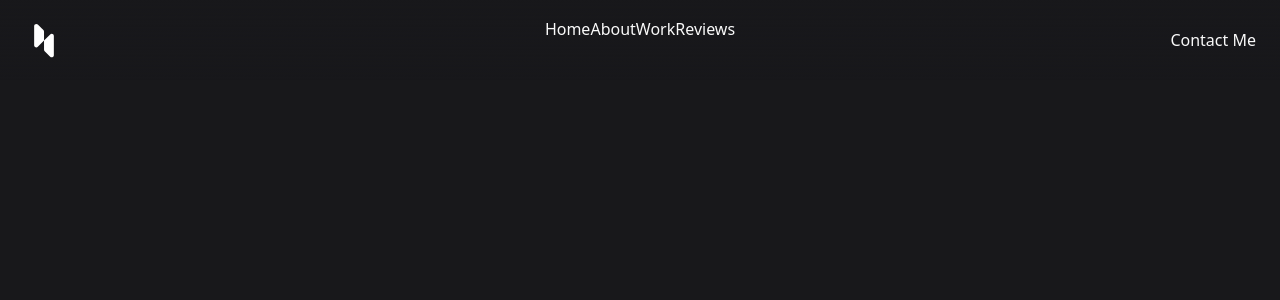
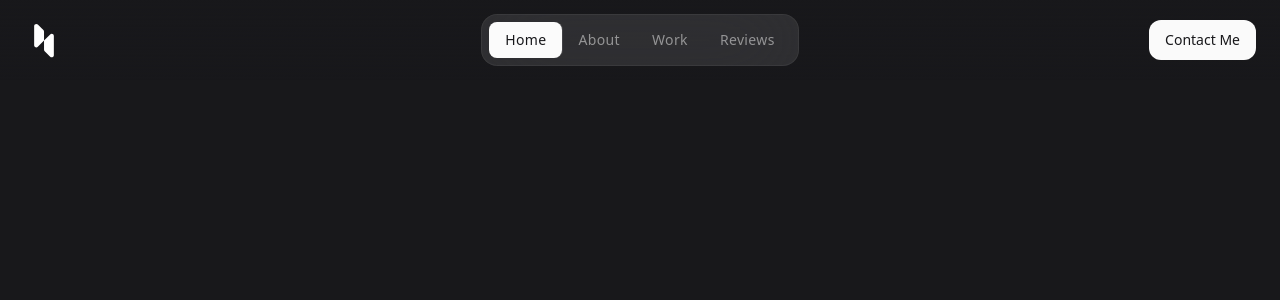
Before and after one commit to yusril86/personal-website, a React (Vite) app: page / in a window 1280 px wide. Shown: the top 300 px of the page. Built offline with nearby package versions, Linux system fonts and the light colour scheme.

Commit message:
header and navbar

```diff
--- a/src/components/Header.jsx
+++ b/src/components/Header.jsx
@@ -1,7 +1,7 @@
 
 import Navbar from "./Navbar";
 import { useState } from "react";
-// import PropTypes from "prop-types";
+ import PropTypes from "prop-types";
 
 const Header = () => {
     const [navOpen,setNavOpen]=useState(false);
--- a/src/index.css
+++ b/src/index.css
@@ -15,7 +15,47 @@ body{
     @apply bg-zinc-900 text-zinc-50 h-[200vh];
 }
 
+/* Utilities */
+.material-symbols-rounded{
+    @apply w-[1em] h-[1em] overflow-hidden;
+    font-variation-settings: 'FILL' 0, 'wght' 400, 'GRAD' 0, 'opsz' 24;
+}
+
 .menu-btn{
     @apply w-10 h-10 grid place-items-center bg-zinc-50/10 rounded-xl ring-inset ring-1 ring-zinc-50/[0.02]
     backdrop-blur-2xl hover:bg-zinc-50/10 transition-[transform,background-color] active:scale-95;
 }
+
+.navbar{
+    @apply absolute top-full mt-2 right-0 min-w-40 p-2
+    bg-zinc-50/10 rounded-2xl ring-inset  ring-1
+    ring-zinc-50/5 scale-95 isolate blur-sm opacity-0 invisible transition-[opacity,transform,filter]
+    md:static md:flex md:items-center md:mt-0 md:opacity-100 md:blur-0 md:visible md:scale-100 md:backdrop-blur-2xl;
+}
+
+.navbar.active{
+    @apply scale-100 opacity-100  blur-0  visible;
+}
+
+.nav-link{
+    @apply grid place-items-center h-9 px-4 text-sm font-medium
+    tracking-wide text-zinc-50/50 hover:text-zinc-50 transition-colors;
+}
+
+.nav-link.active{
+    @apply text-zinc-900 duration-200 bg-zinc-50/10 rounded-lg;
+}
+
+.navbar .active-box{
+    @apply absolute  bg-zinc-50 rounded-lg -z-10 transition-[top,left] duration-500;
+}
+
+/* button */
+.btn{
+    @apply max-w-max h-10 flex items-center gap-2 px-4 rounded-xl font-medium  text-sm ring-1 ring-zinc-50/5
+    ring-inset transition-[background-color]
+}
+
+.btn-secondary{
+    @apply bg-zinc-50 text-zinc-900 active:bg-zinc-50/80;
+}
```
